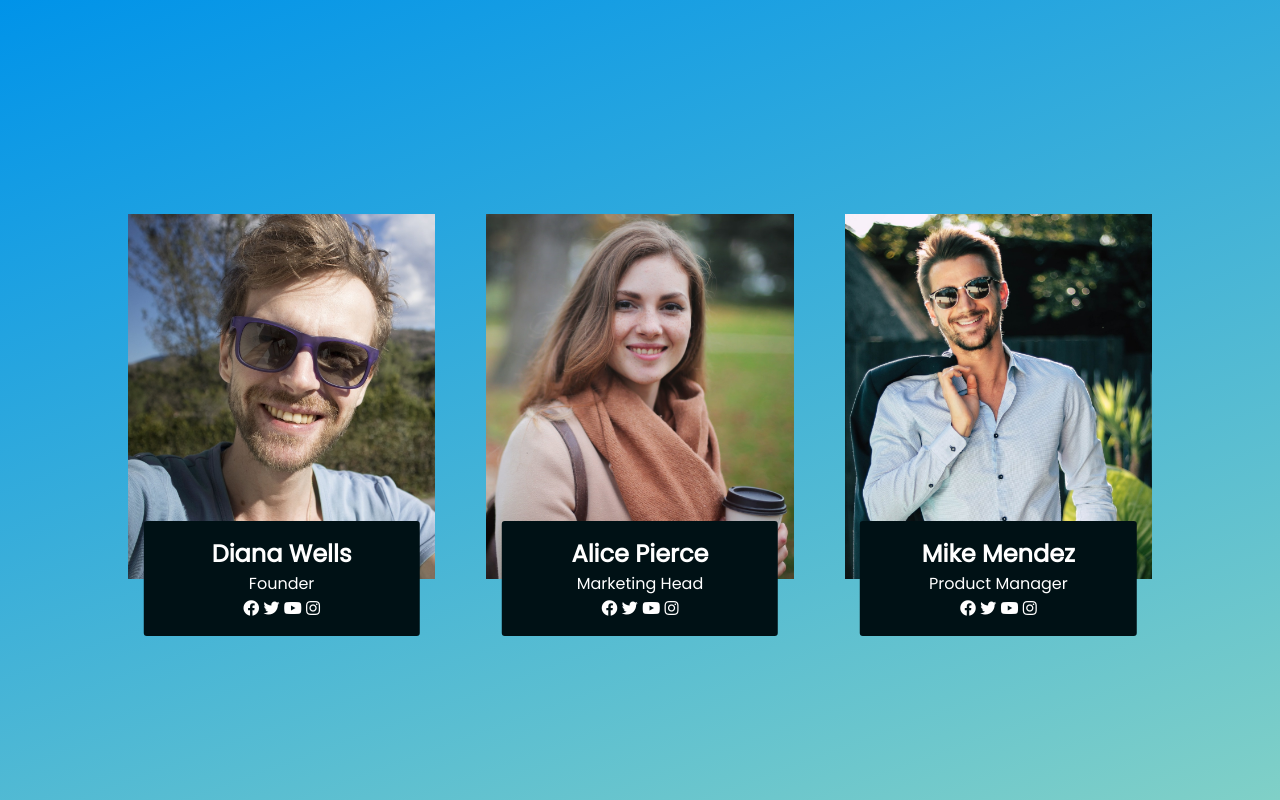
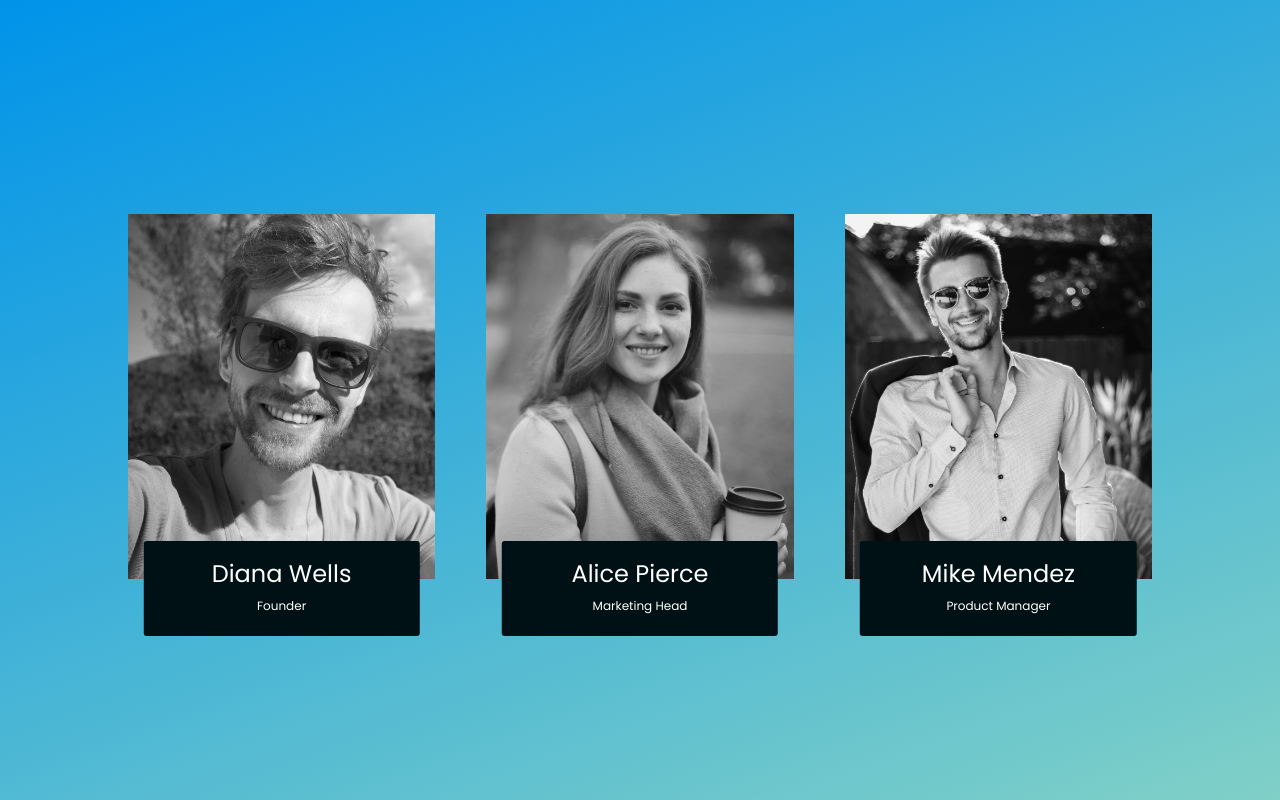
Before and after one commit to ahsanul-code/Profiles, a plain HTML site: page index.html in a window 1280 px wide. Drawn offline with Linux system fonts and the light colour scheme.

Commit message:
updating files

```diff
--- a/index.html
+++ b/index.html
@@ -16,40 +16,40 @@
     <div class="container">
         <div class="row">
             <div class="col">
-                <img src="/images/pic1.jpg" alt="profile 1 image">
+                <img src="/images/pic1.jpg" class="dark" alt="profile 1 image">
                 <div class="info">
                     <h2>Diana Wells</h2>
                     <p>Founder</p>
                     <div class="icons">
                         <i class="fab fa-facebook"></i>
+                        <i class="fab fa-youtube"></i>
                         <i class="fab fa-twitter"></i>
-                        <i class="fab fa-youtube"></i>
                         <i class="fab fa-instagram"></i>
                     </div>
                 </div>
             </div>
             <div class="col">
-                <img src="/images/pic2.jpg" alt="profile 2 image">
+                <img src="/images/pic2.jpg" class="dark" alt="profile 2 image">
                 <div class="info">
                     <h2>Alice Pierce</h2>
                     <p>Marketing Head</p>
                     <div class="icons">
                         <i class="fab fa-facebook"></i>
+                        <i class="fab fa-youtube"></i>
                         <i class="fab fa-twitter"></i>
-                        <i class="fab fa-youtube"></i>
                         <i class="fab fa-instagram"></i>
                     </div>
                 </div>
             </div>
             <div class="col">
-                <img src="/images/pic3.jpg" alt="profile 3 image">
+                <img src="/images/pic3.jpg" class="dark" alt="profile 3 image">
                 <div class="info">
                     <h2>Mike Mendez</h2>
                     <p>Product Manager</p>
                     <div class="icons">
                         <i class="fab fa-facebook"></i>
+                        <i class="fab fa-youtube"></i>
                         <i class="fab fa-twitter"></i>
-                        <i class="fab fa-youtube"></i>
                         <i class="fab fa-instagram"></i>
                     </div>
                 </div>
--- a/style.css
+++ b/style.css
@@ -37,3 +37,43 @@
     bottom: -50px;
     transform: translateX(-50%);
 }
+.info h2{
+    font-weight:normal;
+}
+.info p{
+    font-size: 12px;
+    margin:6px 0;
+}
+.fab{
+    font-size: 20px;
+    padding: 10px 8px;
+    cursor: pointer;
+}
+.fa-facebook{
+    color: #5088fb;
+}
+.fa-twitter{
+    color: #1da1f2;
+}
+.fa-youtube{
+    color: #ff0000;
+}
+.fa-instagram{
+    color: #e95950;
+}
+.dark{
+    filter: grayscale(100%);
+    transition: filter 0.5s;
+}
+.icons{
+    max-height: 0px;
+    overflow: hidden;
+    transition: max-height 1s;
+}
+.col:hover .icons{
+    max-height: 100px;
+    filter: grayscale(0%);
+}
+.col:hover .dark{
+    filter: grayscale(0%);
+}
```
